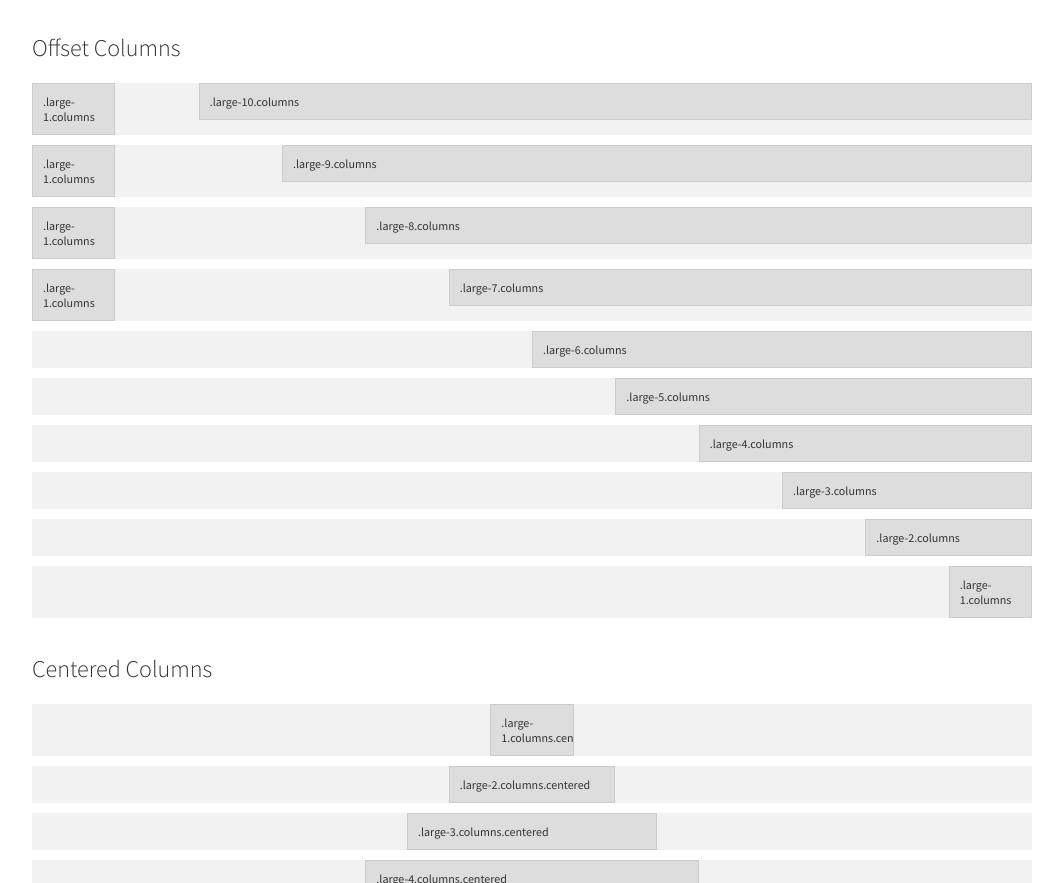
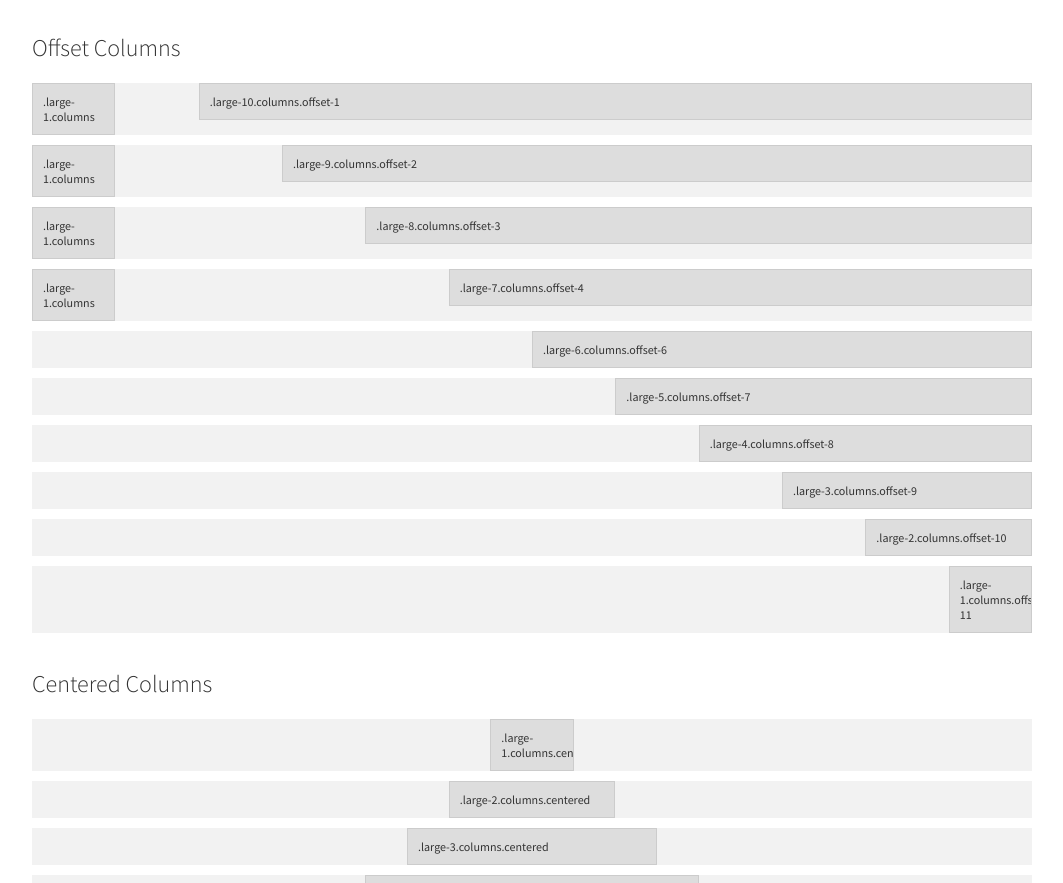
Before and after one commit to mikedup/RSass, a plain HTML site: page index.html in a window 1280 px wide. Shown: the part 1178-2061 px from the top of the page, without its empty margins (108-1171 px from the left). Drawn offline with nearby package versions, Linux system fonts and the light colour scheme.

Commit message:
Added forgotten offset class labels to demo grid for reference

```diff
--- a/index.html
+++ b/index.html
@@ -203,7 +203,7 @@
                 .large-1.columns
             </div>
             <div class="large-10 columns offset-1">
-                .large-10.columns
+                .large-10.columns.offset-1
             </div>
         </div>
         <div class="row demo">
@@ -211,7 +211,7 @@
                 .large-1.columns
             </div>
             <div class="large-9 columns offset-2">
-                .large-9.columns
+                .large-9.columns.offset-2
             </div>
         </div>
         <div class="row demo">
@@ -219,7 +219,7 @@
                 .large-1.columns
             </div>
             <div class="large-8 columns offset-3">
-                .large-8.columns
+                .large-8.columns.offset-3
             </div>
         </div>
         <div class="row demo">
@@ -227,36 +227,36 @@
                 .large-1.columns
             </div>
             <div class="large-7 columns offset-4">
-                .large-7.columns
+                .large-7.columns.offset-4
             </div>
         </div>
         <div class="row demo">
             <div class="large-6 columns offset-6">
-                .large-6.columns
+                .large-6.columns.offset-6
             </div>
         </div><div class="row demo">
             <div class="large-5 columns offset-7">
-                .large-5.columns
+                .large-5.columns.offset-7
             </div>
         </div>
         <div class="row demo">
             <div class="large-4 columns offset-8">
-                .large-4.columns
+                .large-4.columns.offset-8
             </div>
         </div>
         <div class="row demo">
             <div class="large-3 columns offset-9">
-                .large-3.columns
+                .large-3.columns.offset-9
             </div>
         </div>
         <div class="row demo">
             <div class="large-2 columns offset-10">
-                .large-2.columns
+                .large-2.columns.offset-10
             </div>
         </div>
         <div class="row demo">
             <div class="large-1 columns offset-11">
-                .large-1.columns
+                .large-1.columns.offset-11
             </div>
         </div>
 
```
